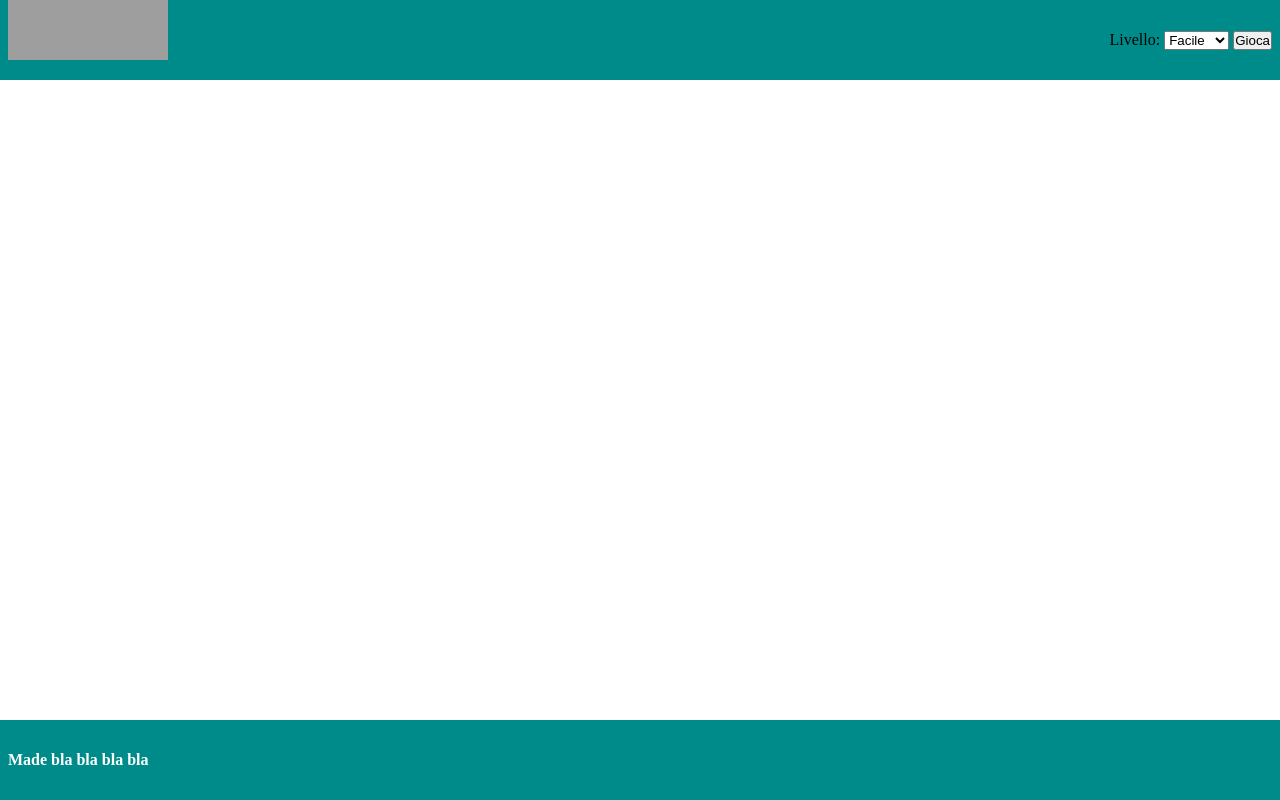
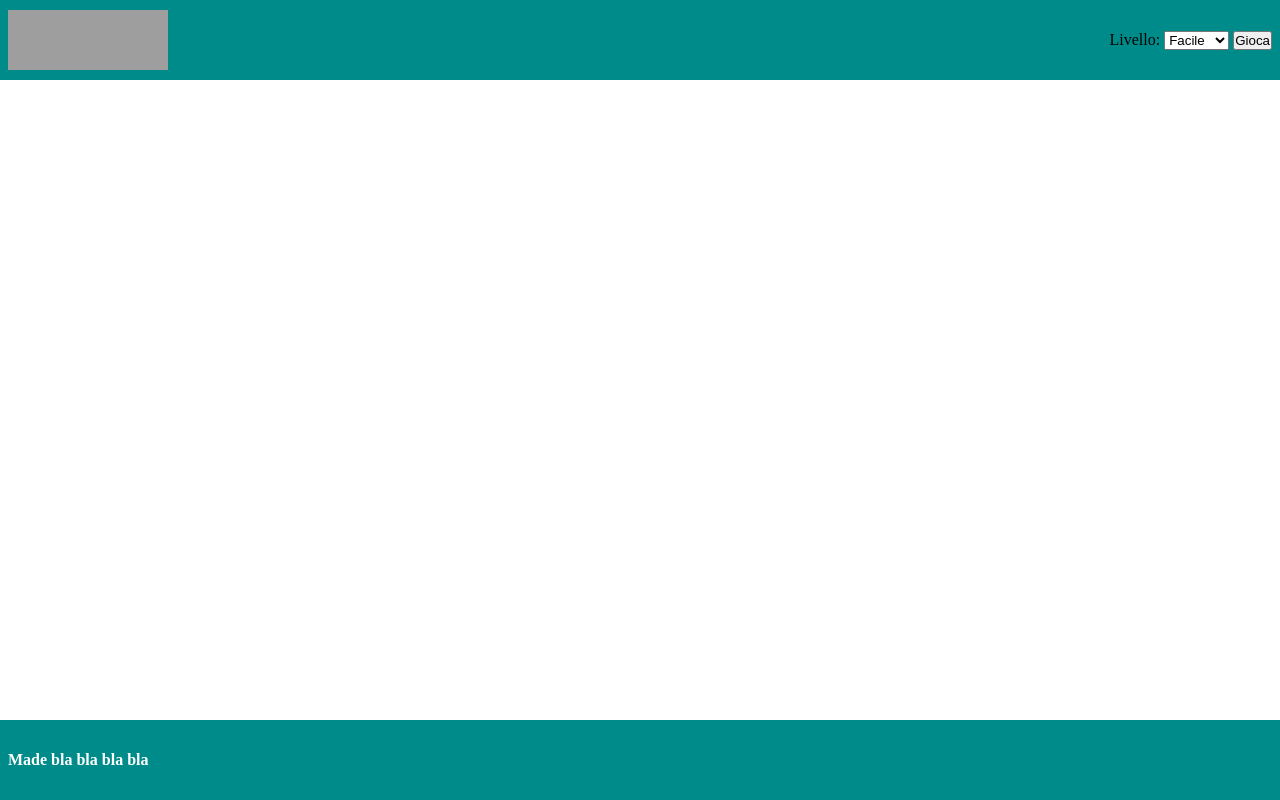
Before and after one commit to massimocolella02/js-campominato-grid, a plain HTML site: page index.html in a window 1280 px wide. Drawn offline with Linux system fonts and the light colour scheme; grey boxes are pictures that could not be loaded.

Commit message:
Modifiche al css

```diff
--- a/assets/css/style.css
+++ b/assets/css/style.css
@@ -20,11 +20,12 @@ footer{
 }
 .container-header,
 .container-footer{
+    height: 100%;
     display: flex;
     justify-content: space-between;
+    align-items: center;
     padding-left: 0.5em;
     padding-right: 0.5em;
-    line-height: 10vh;
 }
 .container{
     width: 80vh;
```
